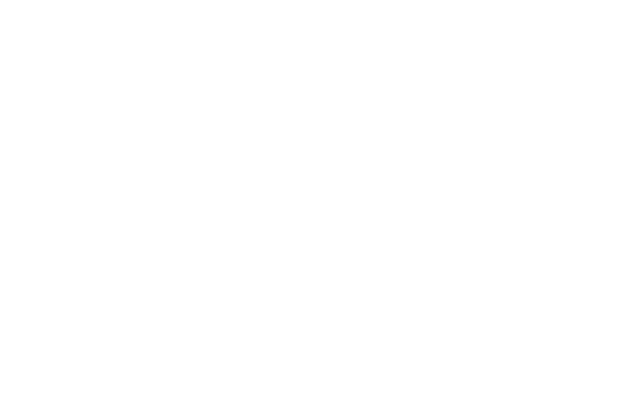
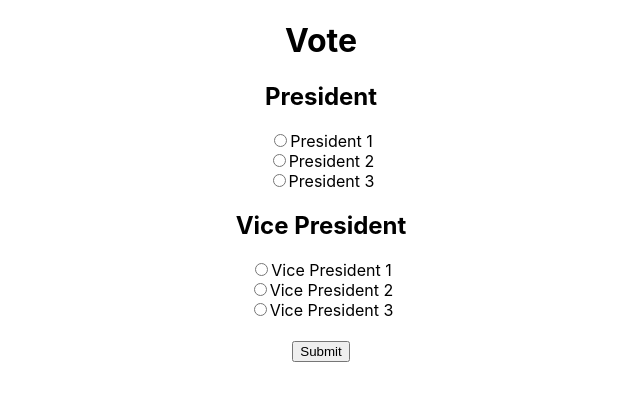
Before and after one commit to TienNguyen93/Secured-Voting, a React (Create React App) app in the folder frontend/: page /voting in a window 1280 px wide. Before the commit this address had no page. Shown: the top 400 px of the page, without its empty margins (319-959 px from the left). Built offline with nearby package versions, Linux system fonts and the light colour scheme.

Commit message:
Create voting page

```diff
--- a/frontend/src/App.js
+++ b/frontend/src/App.js
@@ -7,7 +7,8 @@
 //Components
 import {
   SignupContainer,
-  SigninContainer
+  SigninContainer,
+  VotingContainer
 } from "./components/containers";
 
 const App = () => {
@@ -16,6 +17,7 @@
       <Routes>
         <Route exact path="/" element={<SigninContainer />} />
         <Route exact path="/signup" element={<SignupContainer />} />
+        <Route exact path="/voting" element={<VotingContainer />} />
       </Routes>
     </div>
   )
--- /dev/null
+++ b/frontend/src/components/containers/VotingContainer.js
@@ -0,0 +1,12 @@
+import { VotingView } from '../views';
+import React, { Component }  from 'react';
+
+class VotingContainer extends Component {
+    render() {
+        return (
+            <VotingView />
+        )
+    }
+}
+
+export default VotingContainer;
--- a/frontend/src/components/containers/index.js
+++ b/frontend/src/components/containers/index.js
@@ -1,2 +1,3 @@
 export {default as SignupContainer } from './SignupContainer';
 export {default as SigninContainer } from './SigninContainer';
+export { default as VotingContainer } from './VotingContainer';
--- /dev/null
+++ b/frontend/src/components/views/VotingView.js
@@ -0,0 +1,35 @@
+import React from 'react';
+
+const VotingView = () => {
+    return (
+        <div>
+            <h1>Vote</h1>
+            <div>
+                <h2>President</h2>
+                <form>
+                    <input type="radio" id="president1" name="president" value="president1" />
+                    <label for="president1">President 1</label><br />
+                    <input type="radio" id="president2" name="president" value="president2" />
+                    <label for="president2">President 2</label><br />
+                    <input type="radio" id="president3" name="president" value="president3" />
+                    <label for="president3">President 3</label><br />
+                </form>
+            </div>
+            <div>
+                <h2>Vice President</h2>
+                <form>
+                    <input type="radio" id="vicePresident1" name="vicePresident" value="vicePresident1" />
+                    <label for="vicePresident1">Vice President 1</label><br />
+                    <input type="radio" id="vicePresident2" name="vicePresident" value="vicePresident2" />
+                    <label for="vicePresident2">Vice President 2</label><br />
+                    <input type="radio" id="vicePresident3" name="vicePresident" value="vicePresident3" />
+                    <label for="vicePresident3">Vice President 3</label><br />
+                </form>
+            </div>
+            <br />
+            <input type="submit" value="Submit" />
+        </div>
+    )
+}
+
+export default VotingView;
--- a/frontend/src/components/views/index.js
+++ b/frontend/src/components/views/index.js
@@ -1,2 +1,3 @@
 export { default as SignupView } from './SignupView';
 export { default as SigninView } from './SigninView';
+export { default as VotingView } from './VotingView';
```
